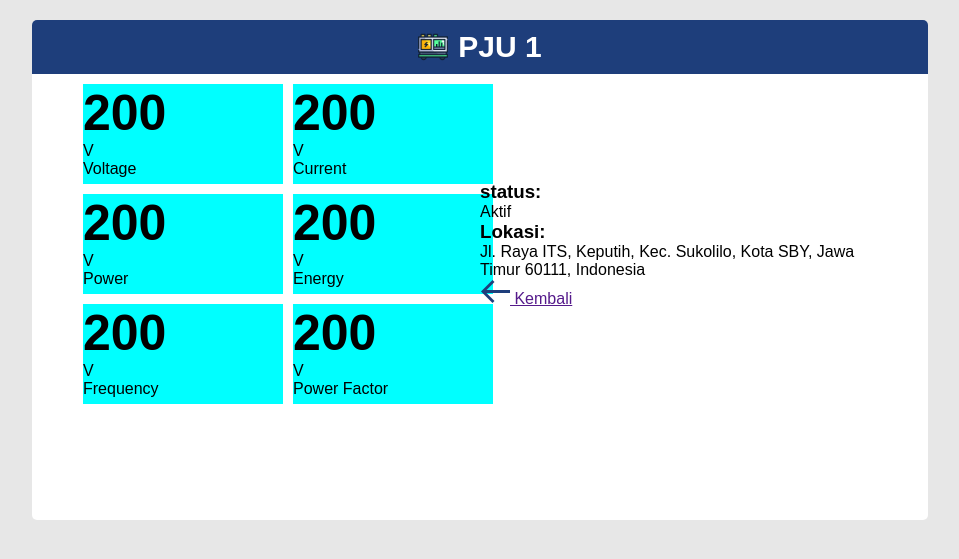
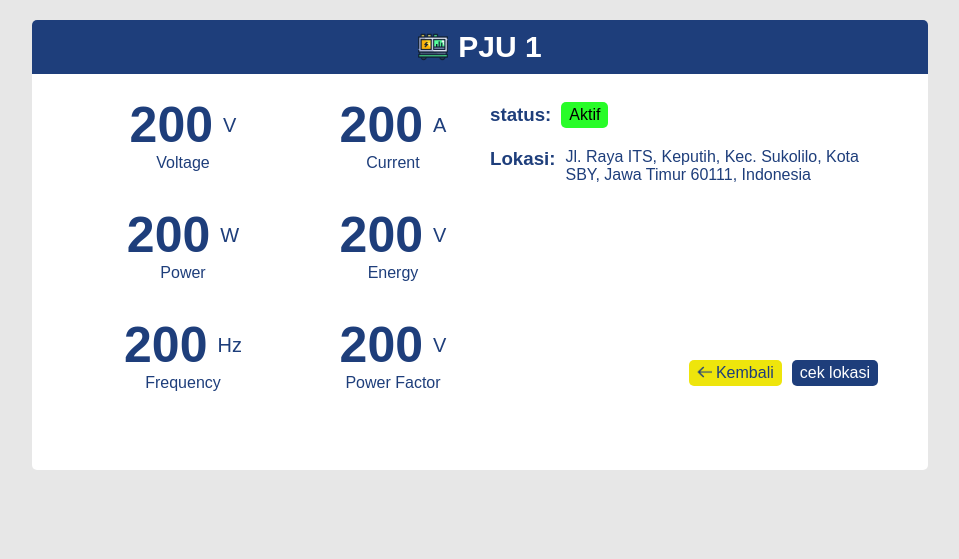
Before and after one commit to joemjoem/smartPJU, a PHP site: page /tampilData.html in a window 1280 px wide. Shown: the part 60-619 px from the top of the page, without its empty margins (160-1119 px from the left). Run offline with PHP 8.4, Linux system fonts and the light colour scheme.

Commit message:
memperbaruhi tampilan tampilData

```diff
--- a/css/tampilData.css
+++ b/css/tampilData.css
@@ -6,7 +6,7 @@
   margin-right: auto;
   margin-top: 20px;
   background-color: #ffffff;
-  height: 500px;
+  height: 450px;
   border-radius: 5px;
   overflow: hidden;
 }
@@ -36,6 +36,7 @@
   box-sizing: border-box;
   justify-content: space-between;
   align-items: center;
+  color: #1E3E7B;
 }
 
 .box-nilai, .status-lokasi{
@@ -53,15 +54,93 @@
 }
 
 .nilai{
-background-color: aqua;
+/* background-color: aqua; */
 width: 200px;
 height: 100px;
+display: flex;
+flex-direction: column;
+align-items: center;
+justify-content: center;
 }
 
-.nilai h2 span{
-  font: 10px !important;
+.nilai-data{
+  display: flex;
+  align-items: center;
+  justify-content: center;
 }
 
-.nilai h2{
+.nilai-data span{
+  font-size: 20px
+}
+
+.nilai-data h2{
   font-size: 50px;
+  margin-right: 10px;
 }
+
+/* status lokasi */
+.status-lokasi{
+  height: 320px;
+  box-sizing: border-box;
+  padding: 18px 10px;
+  display: flex;
+  flex-direction: column;
+  justify-content: space-between;
+}
+
+.status{
+  display: flex;
+  align-items: center;
+}
+
+.status h3{
+  margin-right: 10px;
+}
+
+.status p{
+  padding: 4px 8px;
+  background-color: rgb(40, 252, 40);
+  border-radius: 5px;
+  color: #000000;
+}
+
+.lokasi{
+  display: flex;
+  align-items: flex-start;
+  margin-top: 20px;
+}
+
+.lokasi h3{
+  margin-right: 10px;
+}
+
+.status-lokasi a{
+  display: inline-block;
+  text-decoration: none;
+}
+
+.status-lokasi .tombol{
+  margin-top: 30px;
+  display: flex;
+  justify-content: end;
+  align-items: center;
+}
+
+.btn-cek-lokasi{
+  background-color: #1E3E7B;
+  padding: 4px 8px;
+  border-radius: 5px;
+  color: #ffffff;
+}
+
+.status-lokasi .btn-kembali{
+  background-color: #EEE50C;
+  padding: 4px 8px;
+  border-radius: 5px;
+  color: #1E3E7B;
+  margin-right: 10px;
+}
+
+.btn-kembali img{
+  width: 15px;
+}
--- a/tampilData.html
+++ b/tampilData.html
@@ -41,14 +41,14 @@
 
           <div class="nilai">
             <div class="nilai-data">
-              <h2>200</h2><span>V</span>
+              <h2>200</h2><span>A</span>
             </div>
             <p>Current</p>
           </div>
 
           <div class="nilai">
             <div class="nilai-data">
-              <h2>200</h2><span>V</span>
+              <h2>200</h2><span>W</span>
             </div>
             <p>Power</p>
           </div>
@@ -62,7 +62,7 @@
 
           <div class="nilai">
             <div class="nilai-data">
-              <h2>200</h2><span>V</span>
+              <h2>200</h2><span>Hz</span>
             </div>
             <p>Frequency</p>
           </div>
@@ -76,6 +76,7 @@
         </div>
 
         <div class="status-lokasi">
+          <div class="data-status">
             <div class="status">
               <h3>status:</h3>
               <p>Aktif</p>
@@ -84,7 +85,12 @@
               <h3>Lokasi:</h3>
               <p>Jl. Raya ITS, Keputih, Kec. Sukolilo, Kota SBY, Jawa Timur 60111, Indonesia</p>
             </div>
-          <a href=""> <img src="img/kembali.png" alt=""> Kembali</a>
+          </div>
+
+          <div class="tombol">
+            <a href="dashbord.html" class="btn-kembali"> <img src="img/kembali.png" alt=""> Kembali</a>
+            <a href="" class="btn-cek-lokasi">cek lokasi</a>
+          </div>
         </div>
       </div>
     </div>
```
Lines whose indentation alone changed are shown as unchanged.
